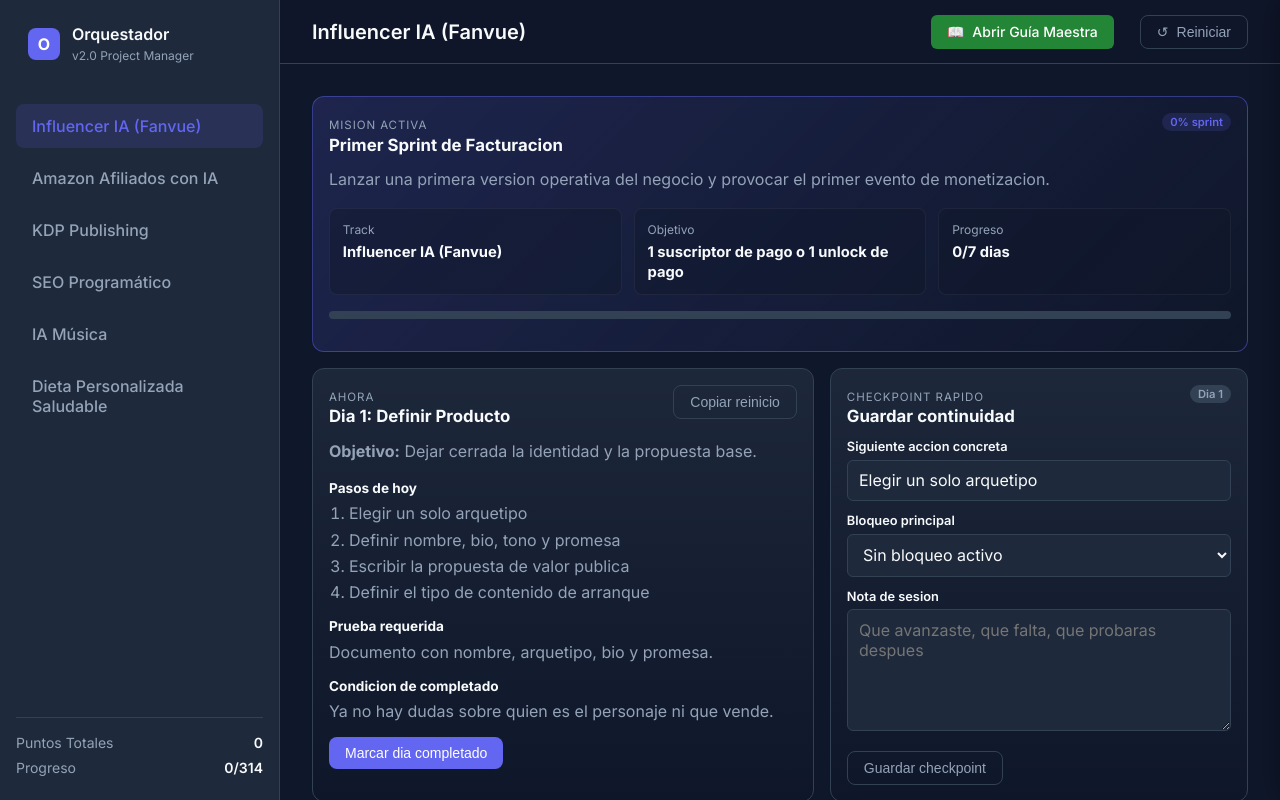
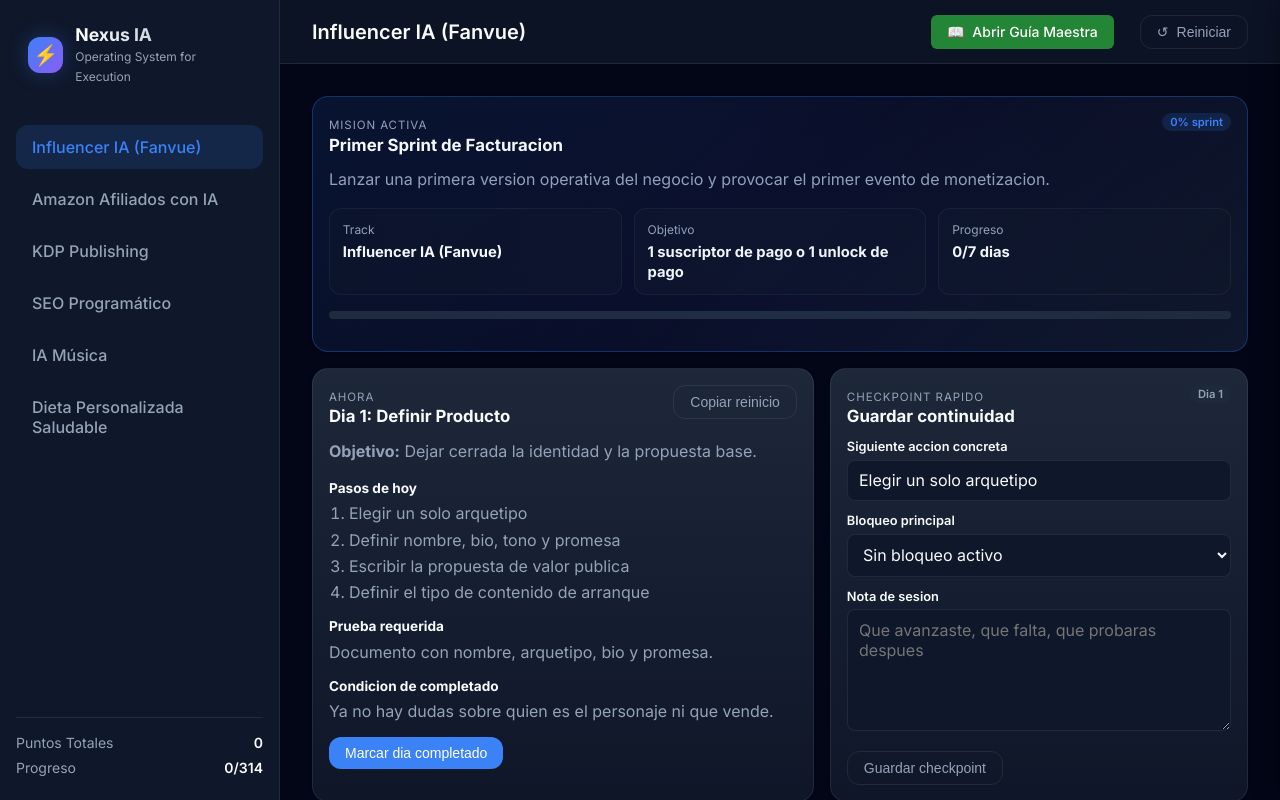
Before and after one commit to DilesZ/Proyectos, a website: page web/index.html in a window 1280 px wide. Drawn offline with Linux system fonts and the light colour scheme; no server answers.

Commit message:
style: update branding to Nexus IA and modernize UI appearance

```diff
--- a/web/index.html
+++ b/web/index.html
@@ -17,10 +17,10 @@
     <!-- Sidebar -->
     <aside class="sidebar">
       <div class="brand">
-        <div class="brand-icon">O</div>
+        <div class="brand-icon">⚡</div>
         <div class="brand-text">
-          <h1>Orquestador</h1>
-          <span>v2.0 Project Manager</span>
+          <h1>Nexus IA</h1>
+          <span>Operating System for Execution</span>
         </div>
       </div>
 
--- a/web/styles.css
+++ b/web/styles.css
@@ -1,31 +1,33 @@
 :root {
-  /* Core Colors */
-  --bg-app: #0f172a; /* Slate 900 */
-  --bg-sidebar: #1e293b; /* Slate 800 */
-  --bg-card: #1e293b;
-  --bg-hover: #334155; /* Slate 700 */
+  /* Core Colors - Updated to a more vibrant and professional palette */
+  --bg-app: #020617; /* Darker Slate */
+  --bg-sidebar: #0f172a;
+  --bg-card: #0f172a;
+  --bg-hover: #1e293b;
 
-  --text-primary: #f8fafc; /* Slate 50 */
-  --text-secondary: #94a3b8; /* Slate 400 */
-  --text-tertiary: #64748b; /* Slate 500 */
+  --text-primary: #f8fafc;
+  --text-secondary: #94a3b8;
+  --text-tertiary: #64748b;
 
-  --primary: #6366f1; /* Indigo 500 */
-  --primary-hover: #4f46e5; /* Indigo 600 */
-  --primary-light: rgba(99, 102, 241, 0.15);
+  --primary: #3b82f6; /* More vibrant Blue */
+  --primary-hover: #2563eb;
+  --primary-light: rgba(59, 130, 246, 0.15);
+  --accent: #8b5cf6; /* Violet accent */
 
-  --success: #10b981; /* Emerald 500 */
+  --success: #10b981;
   --success-bg: rgba(16, 185, 129, 0.15);
 
-  --warning: #f59e0b; /* Amber 500 */
-  --danger: #ef4444; /* Red 500 */
+  --warning: #f59e0b;
+  --danger: #ef4444;
 
-  --border: #334155;
-  --radius-sm: 6px;
-  --radius-md: 8px;
-  --radius-lg: 12px;
+  --border: rgba(255, 255, 255, 0.08);
+  --radius-sm: 8px;
+  --radius-md: 12px;
+  --radius-lg: 16px;
 
-  --shadow-sm: 0 1px 2px 0 rgb(0 0 0 / 0.05);
-  --shadow-md: 0 4px 6px -1px rgb(0 0 0 / 0.1), 0 2px 4px -2px rgb(0 0 0 / 0.1);
+  --shadow-sm: 0 1px 3px 0 rgb(0 0 0 / 0.1), 0 1px 2px -1px rgb(0 0 0 / 0.1);
+  --shadow-md: 0 10px 15px -3px rgb(0 0 0 / 0.2), 0 4px 6px -4px rgb(0 0 0 / 0.2);
+  --glass: rgba(15, 23, 42, 0.7);
 }
 
 * {
@@ -70,21 +72,25 @@ body {
 }
 
 .brand-icon {
-  width: 32px;
-  height: 32px;
-  background: var(--primary);
+  width: 36px;
+  height: 36px;
+  background: linear-gradient(135deg, var(--primary), var(--accent));
   border-radius: var(--radius-md);
   display: flex;
   align-items: center;
   justify-content: center;
-  font-weight: bold;
+  font-size: 1.25rem;
   color: white;
+  box-shadow: 0 0 20px rgba(59, 130, 246, 0.3);
 }
 
 .brand-text h1 {
-  font-size: 1rem;
+  font-size: 1.1rem;
   margin: 0;
-  font-weight: 600;
+  font-weight: 700;
+  background: linear-gradient(to right, #fff, var(--text-secondary));
+  -webkit-background-clip: text;
+  -webkit-text-fill-color: transparent;
 }
 
 .brand-text span {
@@ -257,8 +263,21 @@ body {
 }
 
 .mission-hero {
-  border-color: rgba(99, 102, 241, 0.45);
-  background: linear-gradient(135deg, rgba(99, 102, 241, 0.18), rgba(15, 23, 42, 0.96));
+  border-color: rgba(59, 130, 246, 0.3);
+  background: linear-gradient(135deg, rgba(59, 130, 246, 0.1), rgba(139, 92, 246, 0.05), rgba(15, 23, 42, 0.96));
+  position: relative;
+  overflow: hidden;
+}
+
+.mission-hero::before {
+  content: '';
+  position: absolute;
+  top: -50%;
+  left: -50%;
+  width: 200%;
+  height: 200%;
+  background: radial-gradient(circle, rgba(59, 130, 246, 0.05) 0%, transparent 70%);
+  pointer-events: none;
 }
 
 .mission-paused {
```
Also changed, not shown: checkpoints/edit_log.md (+5 -0 lines).
